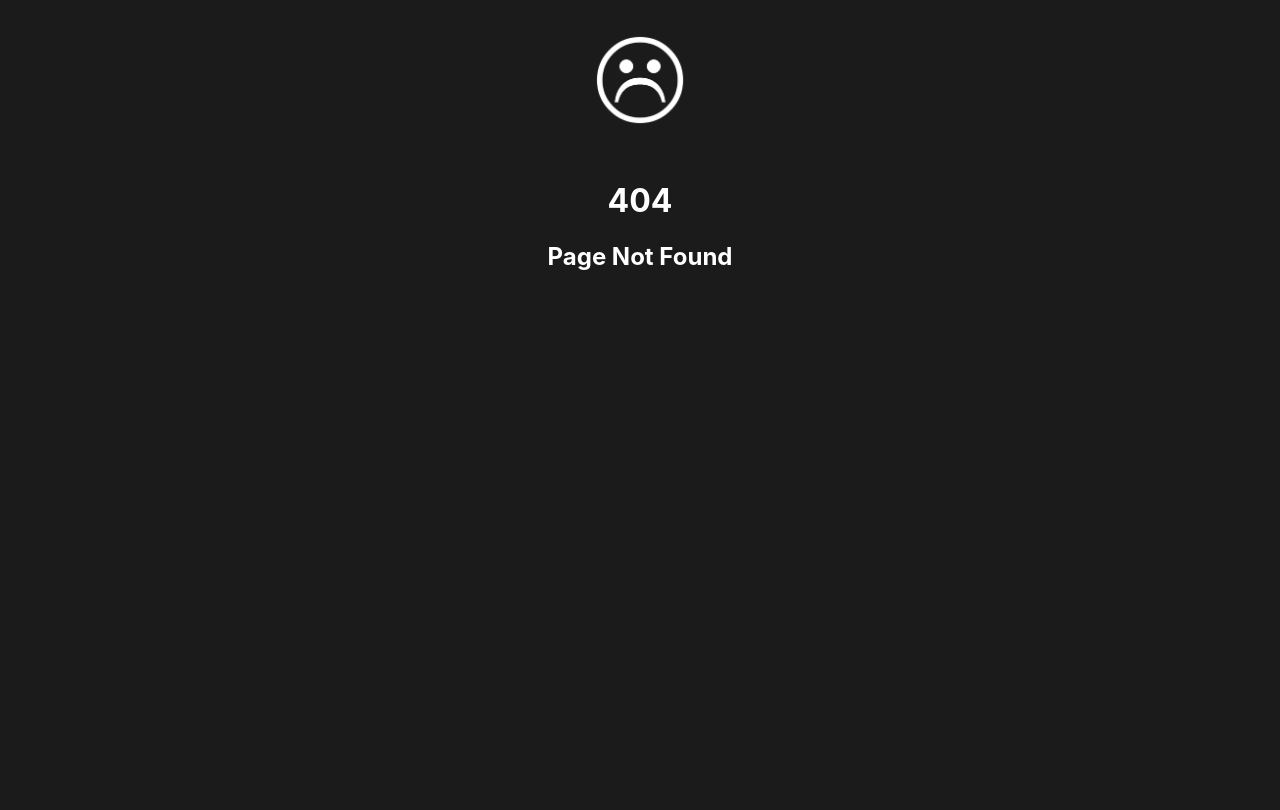
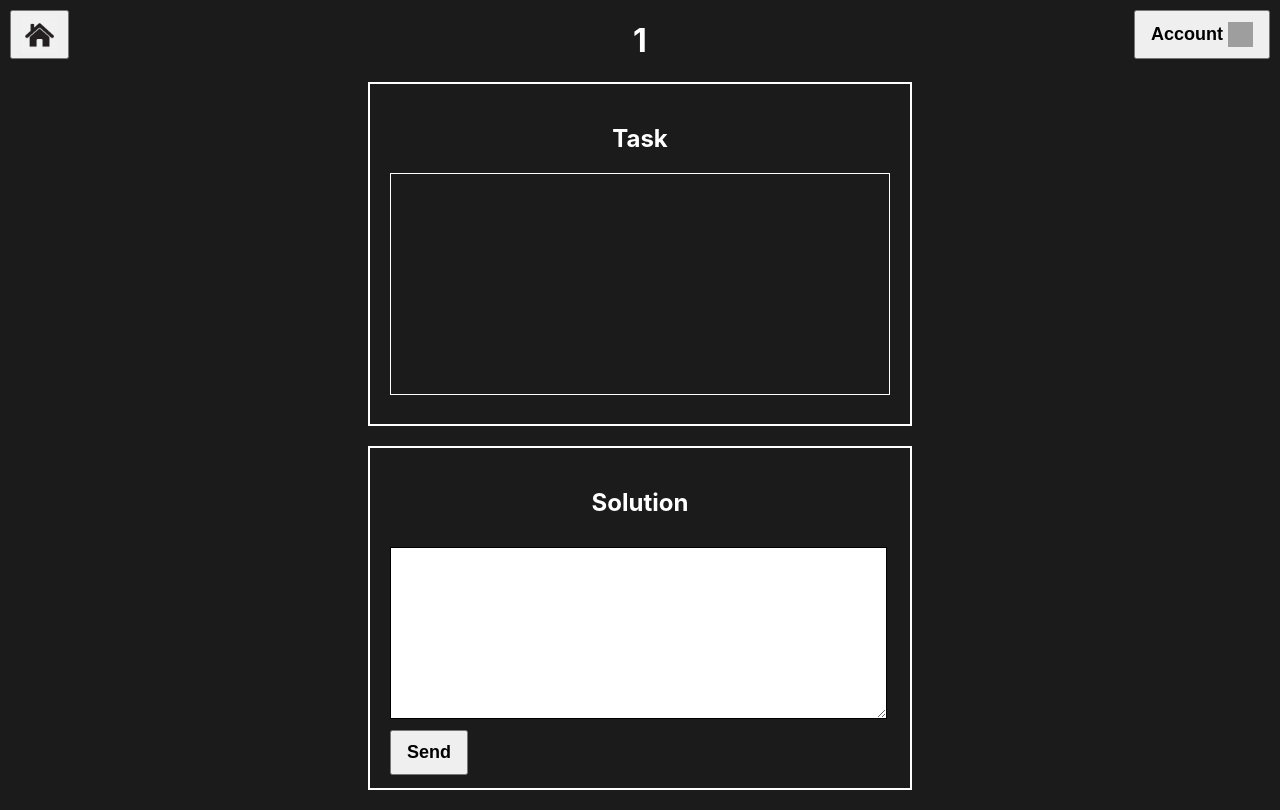
Before and after one commit to Team-A4-Softwareprojekt/Senpai-Frontend, a React (Vite) app: page /exercise/1 in a window 1280 px wide. Before the commit this address had no page. Built offline with nearby package versions, Linux system fonts and the light colour scheme; grey boxes are pictures that could not be loaded.

Commit message:
[FEATURE] Added Exercise Task Page

```diff
--- a/src/App.jsx
+++ b/src/App.jsx
@@ -1,3 +1,4 @@
+import React from 'react';
 import { BrowserRouter, Routes, Route } from "react-router-dom";
 import StartPage from "./pages/startPage/StartPage.jsx";
 import LoginPage from "./pages/loginAndRegisterPages/LoginPage.jsx";
@@ -8,6 +9,7 @@ import AccountSettingsPage from "./pages/accountSettingsPage/AccountSettingsPage
 import DailyChallengePage from "./pages/dailyChallengePage/DailyChallengePage.jsx";
 import CodeBattlePage from "./pages/codeBattlePage/CodeBattlePage.jsx";
 import ExercisePage from "./pages/exercisePage/ExercisePage.jsx";
+import ExerciseTaskPage from "./pages/exerciseTaskPage/ExerciseTaskPage.jsx";
 import NoPage from "./pages/noPage/NoPage.jsx";
 
 function App() {
@@ -24,6 +26,7 @@ function App() {
           <Route path="/select/code/dailyChallenge" element={<DailyChallengePage/>}/>
           <Route path="/select/code/codeBattle" element={<CodeBattlePage/>}/>
           <Route path="/select/code/exercise" element={<ExercisePage/>}/>
+          <Route path="/exercise/:exerciseName" element={<ExerciseTaskPage />} />
           <Route path="/account" element={<AccountSettingsPage/>}/>
           <Route path="*" element={<NoPage/>} />
         </Routes>
--- a/src/components/exerciseCard/ExerciseCard.jsx
+++ b/src/components/exerciseCard/ExerciseCard.jsx
@@ -1,16 +1,16 @@
 import styles from '../../pages/General.module.css';
 import styles2 from './ExerciseCard.module.css';
 
-function ExerciseCard({ exerciseName, exerciseStatus }) {
+function ExerciseCard({ exerciseName, exerciseStatus, handleClick }) {
 
   const statusClass = exerciseStatus === 'Finished' ? styles2.finished : styles2.unfinished;
 
   return (
-    <div className= {styles2.userCardDiv}>
-      <h1 className = {styles2.userName}>{exerciseName}</h1>
-      <p className={styles2.streak}>
-                Status: <span className={statusClass}>{exerciseStatus}</span>
-            </p>
+    <div className= {styles2.exerciseCardDiv} onClick={handleClick}>
+      <h1 className = {styles2.exerciseName}>{exerciseName}</h1>
+      <p className={styles2.status}>
+          Status: <span className={statusClass}>{exerciseStatus}</span>
+      </p>
     </div>
   );
 }
--- a/src/components/exerciseCard/ExerciseCard.module.css
+++ b/src/components/exerciseCard/ExerciseCard.module.css
@@ -1,4 +1,4 @@
-.userCardDiv{
+.exerciseCardDiv{
     display: flex;
     flex-direction: column;
     align-items: center;
@@ -11,15 +11,20 @@
     width: 250px;
     height: 80px;
     border-radius: 15px;
+    cursor: pointer;
 }
 
-.userName{
+.exerciseCardDiv:hover {
+    background-color: rgb(52, 51, 51);
+}
+
+.exerciseName{
     font-size: 20px;
     font-weight: bold;
     margin: 0;
 }
 
-.streak{
+.status{
     font-size: 16px;
     margin: 0;
 }
--- a/src/components/modal/Modal.module.css
+++ b/src/components/modal/Modal.module.css
@@ -46,6 +46,7 @@
     align-items: center;
     font-weight: bold;
     margin-top: 10px;
+    cursor: pointer;
 }
 
 /* Darker red on hover and active */
--- a/src/pages/codeBattlePage/CodeBattlePage.module.css
+++ b/src/pages/codeBattlePage/CodeBattlePage.module.css
@@ -22,23 +22,3 @@
     text-overflow: ellipsis; /* Truncate text if it overflows */
     white-space: nowrap; /* Prevent text from wrapping */
 }
-
-.accountButtonContainer {
-    position: absolute;
-    top: 10px; /* Abstand vom oberen Rand */
-    right: 10px; /* Abstand vom rechten Rand */
-}
-
-.accountButton {
-    font-size: 18px; /* Schriftgröße des Buttons */
-    padding: 10px 15px; /* Innenabstand des Buttons */
-    display: flex;
-    align-items: center;
-    font-weight: bold;
-}
-
-.accountIcon {
-    width: 25px; /* Breite des Icons */
-    height: 25px; /* Höhe des Icons */
-    margin-left: 5px; /* Abstand zwischen Text und Icon */
-}
--- a/src/pages/exercisePage/ExercisePage.jsx
+++ b/src/pages/exercisePage/ExercisePage.jsx
@@ -19,40 +19,50 @@ function ExercisePage() {
         navigate('/account');
     };
 
+    const handleExerciseClick = (exerciseName) => {
+        navigate(`/exercise/${exerciseName}`);
+    };
+
     return (
         <>
         <HomeButton handleClick={handleHomeClick} />
         <AccountButton handleClick={handleAccountClick} />
 
         <div className={styles2.exercisesDiv}>
-                <p className={styles2.exercisesHeader}>Exercises</p>
-                <input className={styles2.searchInput} type="text" placeholder="Search exercise"/>
+            <p className={styles2.exercisesHeader}>Exercises</p>
+            <input className={styles2.searchInput} type="text" placeholder="Search exercise"/>
 
             <div className={styles2.exerciseList}>
 
                 <ExerciseCard
                     exerciseName = "Java: Classes 1"
                     exerciseStatus = "Finished"
+                    handleClick={() => handleExerciseClick('Java: Classes 1')}
                 />
                 <ExerciseCard
                     exerciseName = "Java: Inheritance 1"
                     exerciseStatus = "Finished"
+                    handleClick={() => handleExerciseClick('Java: Inheritance 1')}
                 />
                 <ExerciseCard
                     exerciseName = "Java: Polymorphism 2"
                     exerciseStatus = "Unfinished"
+                    handleClick={() => handleExerciseClick('Java: Polymorphism 2')}
                 />
                 <ExerciseCard
                     exerciseName = "Java: Arrays 3"
                     exerciseStatus = "Finished"
+                    handleClick={() => handleExerciseClick('Java: Arrays 3')}
                 />
                 <ExerciseCard
                     exerciseName = "Java: Generics 1"
                     exerciseStatus = "Unfinished"
+                    handleClick={() => handleExerciseClick('Java: Generics 1')}
                 />
                 <ExerciseCard
                     exerciseName = "Java: Singleton Pattern 1"
                     exerciseStatus = "Unfinished"
+                    handleClick={() => handleExerciseClick('Java: Singleton Pattern 1')}
                 />
             </div>
         </div>
--- /dev/null
+++ b/src/pages/exerciseTaskPage/ExerciseTaskPage.jsx
@@ -0,0 +1,63 @@
+import styles2 from './ExerciseTaskPage.module.css';
+import React, { useState } from 'react';
+import HomeButton from '../../components/homeButton/HomeButton';
+import AccountButton from '../../components/accountButton/AccountButton';
+import { useNavigate, useParams } from 'react-router-dom';
+
+
+function ExerciseTaskPage() {
+
+        const navigate = useNavigate();
+        const { exerciseName } = useParams();
+        const [solution, setSolution] = useState('');
+
+        const handleHomeClick = () => {
+            navigate('/select');
+        };
+
+        const handleAccountClick = () => {
+            navigate('/account');
+        };
+
+        const handleSolutionChange = (event) => {
+            setSolution(event.target.value);
+        };
+
+        const handleSubmit = () => {
+            // Handle the solution submission logic here
+            console.log('Submitted solution:', solution);
+        };
+
+        return (
+            <>
+            <HomeButton handleClick={handleHomeClick} />
+            <AccountButton handleClick={handleAccountClick} />
+
+            <div>
+                <h1>{exerciseName}</h1>
+            </div>
+            <div className={styles2.taskSection}>
+                <h2>Task</h2>
+                <div className={styles2.taskContent}>
+                    {/* Content for the task goes here */}
+                </div>
+            </div>
+            <div className={styles2.solutionSection}>
+                    <h2>Solution</h2>
+                    <textarea
+                        className={styles2.solutionInput}
+                        value={solution}
+                        onChange={handleSolutionChange}
+                    />
+                    <button
+                        className={styles2.submitButton}
+                        onClick={handleSubmit}
+                    >
+                        Send
+                    </button>
+                </div>
+
+            </>
+        );
+}
+export default ExerciseTaskPage;
--- /dev/null
+++ b/src/pages/exerciseTaskPage/ExerciseTaskPage.module.css
@@ -0,0 +1,48 @@
+.exerciseTaskPage {
+    padding: 20px;
+}
+
+.container {
+    display: flex;
+    flex-direction: column;
+    align-items: center;
+}
+
+.taskSection, .solutionSection {
+    width: 500px;
+    height: 300px;
+    border: 2px solid rgb(255, 255, 255);
+    margin: 20px 0;
+    padding: 20px;
+    overflow: auto;
+}
+
+.taskContent {
+    height: 200px;
+    overflow-y: scroll;
+    border: 1px solid rgb(255, 255, 255);
+    padding: 10px;
+}
+
+.solutionInput {
+    width: 95%;
+    height: 150px;
+    margin-top: 10px;
+    padding: 10px;
+    border: 1px solid black;
+}
+
+.submitButton {
+    font-size: 18px;
+    padding: 10px 15px;
+    display: flex;
+    justify-content: center;
+    align-items: center;
+    font-weight: bold;
+    margin-top: 7px;
+    cursor: pointer;
+}
+
+.submitButton:hover {
+    background-color: #e0e0e0;
+}
```
